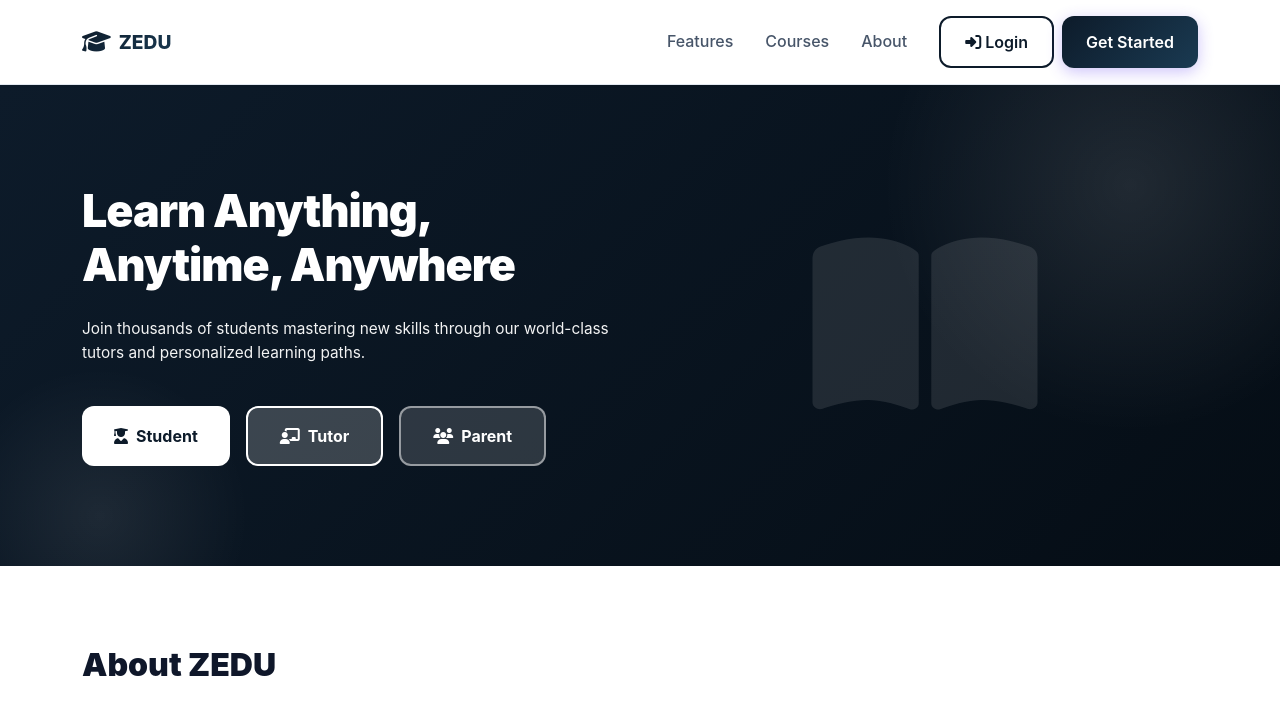
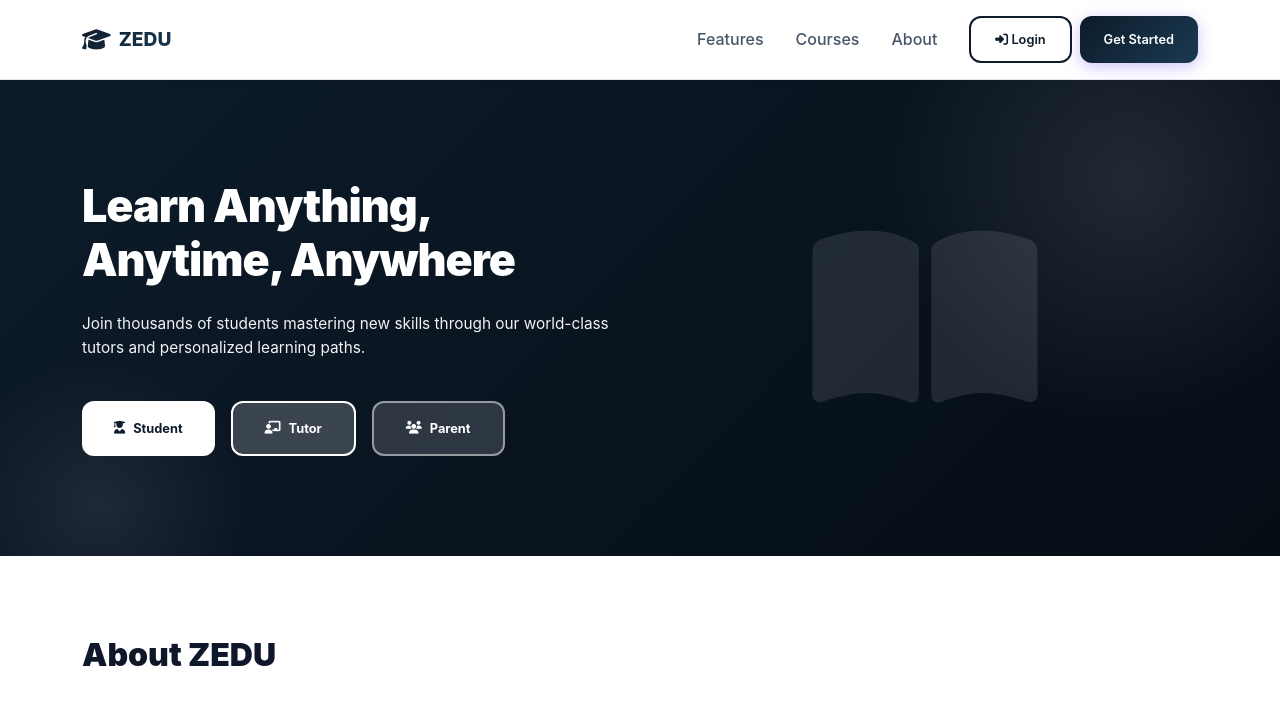
Before and after one commit to TKay25/ZEDU, a Flask app: page / in a window 1280 px wide. Shown: the top 703 px of the page. Run offline with Flask 3, Linux system fonts and the light colour scheme; some libraries are stand-ins or nearby versions.

Commit message:
Update index_new.html

```diff
--- a/templates/index_new.html
+++ b/templates/index_new.html
@@ -103,6 +103,7 @@
             padding: 0.75rem 1.5rem;
             border-radius: var(--radius-md);
             font-weight: 600;
+            font-size: 0.8rem;
             transition: all 0.3s ease;
             box-shadow: 0 4px 15px rgba(94, 59, 238, 0.3);
         }
@@ -121,6 +122,7 @@
             padding: 0.75rem 1.5rem;
             border-radius: var(--radius-md);
             font-weight: 600;
+            font-size: 0.8rem;
             transition: all 0.3s ease;
         }
 
@@ -194,6 +196,7 @@
             padding: 1rem 2rem;
             border-radius: var(--radius-md);
             font-weight: 700;
+            font-size: 0.8rem;
             border: none;
             transition: all 0.3s ease;
             display: inline-flex;
@@ -215,6 +218,7 @@
             padding: 1rem 2rem;
             border-radius: var(--radius-md);
             font-weight: 700;
+            font-size: 0.8rem;
             border: 2px solid white;
             transition: all 0.3s ease;
             display: inline-flex;
@@ -237,6 +241,7 @@
             padding: 1rem 2rem;
             border-radius: var(--radius-md);
             font-weight: 700;
+            font-size: 0.8rem;
             border: 2px solid rgba(255, 255, 255, 0.5);
             transition: all 0.3s ease;
             display: inline-flex;
@@ -476,6 +481,7 @@
             padding: 0.75rem 2rem;
             border-radius: var(--radius-md);
             font-weight: 700;
+            font-size: 0.8rem;
             cursor: pointer;
             transition: all 0.3s ease;
             width: 100%;
```
